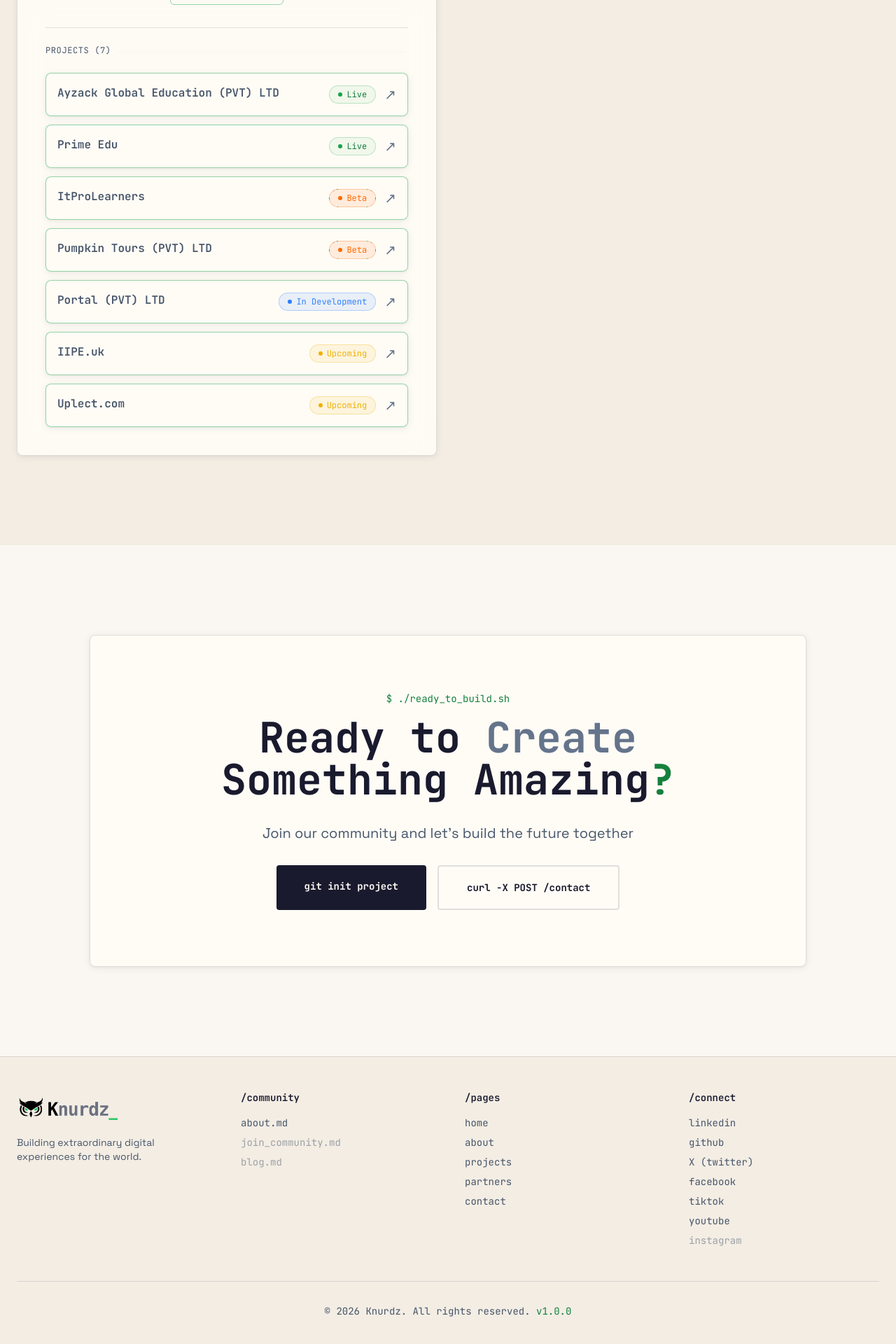
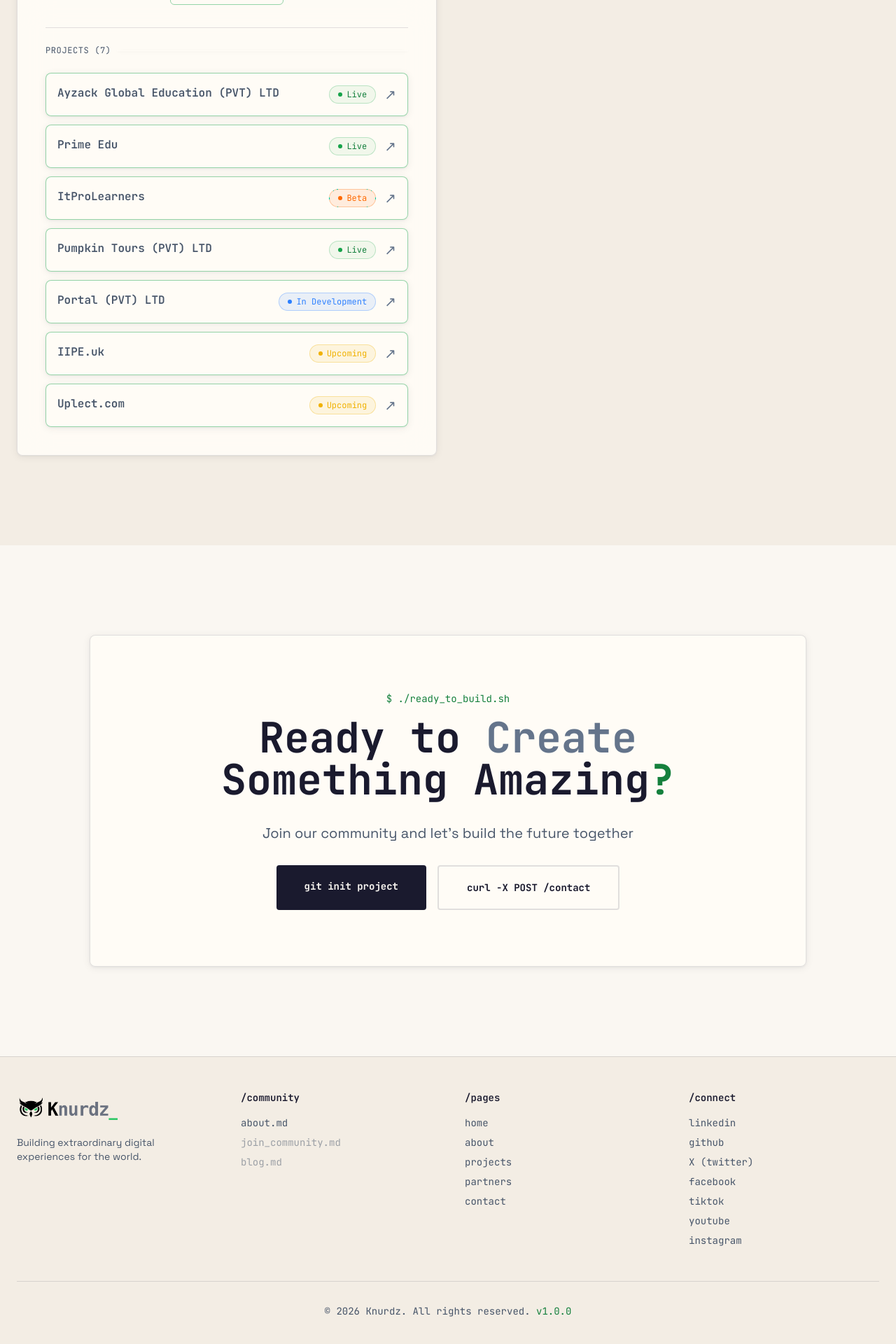
Before and after one commit to knurdz/Home, a Next.js app: page / in a window 1280 px wide. Shown: the part 4500-6420 px from the top of the page at 70% size. Built offline with nearby package versions, Linux system fonts and the light colour scheme.

Commit message:
feat: implement contact page with inquiry form and add footer component

```diff
--- a/src/app/contact/page.tsx
+++ b/src/app/contact/page.tsx
@@ -82,7 +82,7 @@
                   <InfoRow icon="🔗" label="linkedin" value="/company/knurdz" href="https://linkedin.com/company/knurdz" />
                   <InfoRow icon="🐙" label="github" value="github.com/knurdz" href="https://github.com/knurdz" />
                   <InfoRow icon="𝕏" label="X (Twitter)" value="@knurdz_org" href="https://x.com/knurdz_org" />
-                  <InfoRow icon="📸" label="instagram" value="@knurdz" href="https://instagram.com/knurdz" disabled />
+                  <InfoRow icon="📸" label="instagram" value="@knurdz_org" href="https://www.instagram.com/knurdz_org" />
                   <InfoRow icon="📘" label="facebook" value="@knurdz" href="https://www.facebook.com/share/1AjqzPjqFa/" />
                   <InfoRow icon="🎬" label="tiktok" value="@knurdz_org" href="https://www.tiktok.com/@knurdz_org" />
                   <InfoRow icon="▶️" label="youtube" value="@Knurdz" href="https://www.youtube.com/@knurdz" />
--- a/src/components/Footer.tsx
+++ b/src/components/Footer.tsx
@@ -142,9 +142,14 @@
                 </a>
               </li>
               <li>
-                <span className="opacity-50 cursor-not-allowed">
+                <a
+                  href="https://www.instagram.com/knurdz_org"
+                  target="_blank"
+                  rel="noopener noreferrer"
+                  className="hover:text-foreground transition-colors"
+                >
                   instagram
-                </span>
+                </a>
               </li>
             </ul>
           </div>
--- a/src/data/partners.json
+++ b/src/data/partners.json
@@ -26,8 +26,8 @@
       {
         "name": "Pumpkin Tours (PVT) LTD",
         "slug": "pumpkintours",
-        "url": "https://dev.pumpkintours.com",
-        "status": "beta"
+        "url": "https://pumpkintours.com",
+        "status": "live"
       },
       {
         "name": "Portal (PVT) LTD",
```
